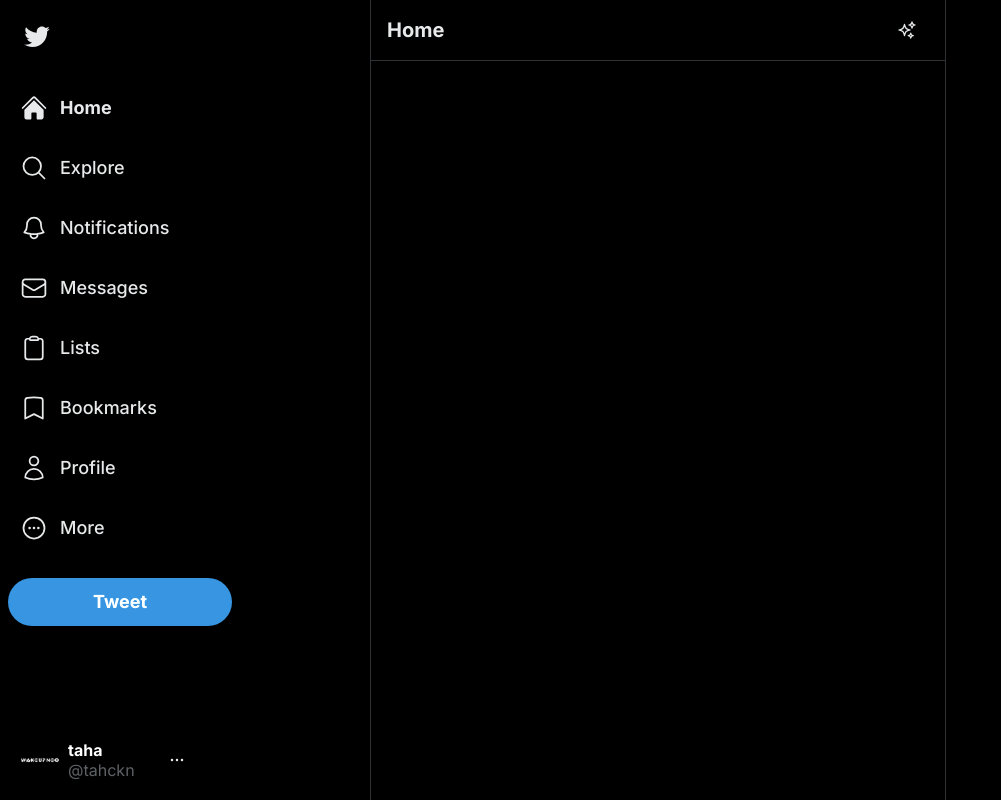
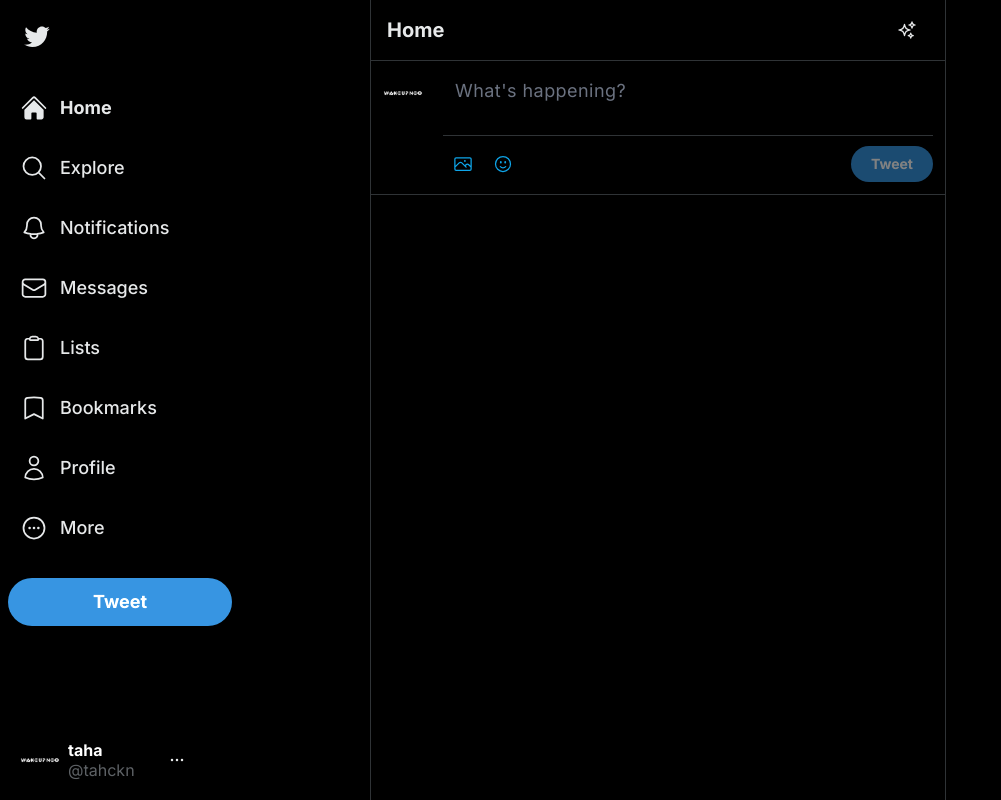
Before and after one commit to Tahckn/twitter-clone, a Next.js app: page / in a window 1280 px wide. Shown: the whole page, without its empty margins (0-1001 px from the left). Built offline with nearby package versions, Linux system fonts and the light colour scheme.

Commit message:
add input section and tweet circle progress bar

```diff
--- a/package.json
+++ b/package.json
@@ -16,10 +16,13 @@
     "next": "13.4.4",
     "postcss": "8.4.24",
     "react": "18.2.0",
+    "react-circular-progressbar": "^2.1.0",
     "react-dom": "18.2.0",
+    "react-textarea-autosize": "^8.4.1",
     "tailwindcss": "3.3.2"
   },
   "devDependencies": {
+    "@tailwindcss/forms": "^0.5.3",
     "prettier": "^2.8.8",
     "prettier-plugin-tailwindcss": "^0.3.0"
   }
--- a/src/app/globals.css
+++ b/src/app/globals.css
@@ -11,4 +11,7 @@
     .hoverEffect {
         @apply hover:bg-[#181818] transition-colors flex items-center justify-center duration-75 cursor-pointer rounded-full p-3;
     }
+    .hoverTweet {
+        @apply bg-[#348ed7] text-lg font-bold text-white rounded-full shadow-md brightness-105 duration-150 hover:brightness-95 transition-all hidden
+    }
 }
--- a/src/components/Feed.js
+++ b/src/components/Feed.js
@@ -1,15 +1,21 @@
 import { SparklesIcon } from '@heroicons/react/24/outline';
-import React from 'react'
+import Input from './Input';
 
 export default function Feed() {
   return (
     <div className='xl:ml-[370px] border-x border-[#2f3336] xl:min-w-[576px] sm:ml-[80px] flex-grow max-w-xl'>
+
+      {/* Header  */}
+
         <div className='flex py-2 px-4 sticky items-center top-0 bg-transparent z-50 backdrop-blur-sm border-b border-[#2f3336]'>
             <h2 className='cursor-pointer text-xl font-bold'>Home</h2>
             <div className='hoverEffect ml-auto'>
                 <SparklesIcon className='h-5'/>
             </div>
         </div>
+      {/* Input  */}
+      <Input/>
+
     </div>
   )
 }
--- /dev/null
+++ b/src/components/Input.js
@@ -0,0 +1,45 @@
+'use client'
+import { FaceSmileIcon, PhotoIcon } from "@heroicons/react/24/outline";
+import Image from "next/image"
+import { useState } from "react";
+import TextareaAutosize from 'react-textarea-autosize'
+import { CircularProgressbar, buildStyles } from 'react-circular-progressbar';
+import 'react-circular-progressbar/dist/styles.css';
+
+
+export default function Input() {
+
+    const [count, setCount] = useState(0);
+
+    const handleMessageChange = e =>{
+        setCount(e.target.value.length);
+    }
+
+  return (
+    <div className="flex border-b border-[#2f3336] p-3 space-x-3">
+        <Image className="h-10 w-10 cursor-pointer hover:brightness-90 transition-all duration-150 rounded-full xl:mr-2" src="/profile.png" alt="userImg" width='100' height='100'/>
+        <div className="w-full divide-y divide-[#2f3336]">
+            <div>
+                <TextareaAutosize minRows={2} onChange={handleMessageChange} maxRows={6} required maxLength="280" className="w-full leading-5 text-gray-300 text-lg border-none resize-none focus:ring-0 overflow-hidden bg-transparent  placeholder-gray-500 tracking-wide" placeholder="What's happening?"></TextareaAutosize>
+            </div>
+            <div className="flex items-center relative pt-2.5">
+                <div className="flex">
+                    <PhotoIcon  className="h-9 w-10 p-2 hoverEffect text-sky-500 hover:text-sky-300"/>
+                    <FaceSmileIcon className="h-9 w-10 p-2 hoverEffect text-sky-500 hover:text-sky-300"/>
+                </div>
+
+                <div className="flex ml-auto space-x-2  items-center">
+                    <div className={`${count > 0 ? 'visible': 'invisible'}`}>
+                    <CircularProgressbar styles={buildStyles({
+                    trailColor:'#2f3336',
+                    pathColor:'#3796e4'
+                    })} maxValue={280} value={count} className="h-6"/>
+                    </div>
+
+                <button className="hoverTweet text-sm px-5 py-2 inline disabled:opacity-50" disabled={!count} >Tweet</button>
+                </div>
+            </div>
+        </div>
+    </div>
+  )
+}
--- a/src/components/Sidebar.js
+++ b/src/components/Sidebar.js
@@ -24,9 +24,9 @@
             </div>
             {/* Button  */}
 
-            <button className="bg-[#348ed7] shadow-md brightness-105 duration-150 hover:brightness-95 transition-all hidden xl:inline text-lg font-bold text-white rounded-full w-56 h-12">Tweet</button>
+            <button className="hoverTweet xl:inline w-56 h-12">Tweet</button>
 
-            <button className="bg-[#348ed7] p-2 rounded-full shadow-md brightness-105 duration-150 hover:brightness-95 transition-all xl:hidden flex items justify-center">
+            <button className="hoverTweet p-2 xl:hidden flex items justify-center">
                 <PencilSquareIcon className="h-7"/>
             </button>
 
--- a/tailwind.config.js
+++ b/tailwind.config.js
@@ -14,5 +14,7 @@
       },
     },
   },
-  plugins: [],
+  plugins: [
+    require('@tailwindcss/forms'),
+  ],
 }
```
Also changed, not shown: 1 other file (tests, documents, lock files or other folders).
